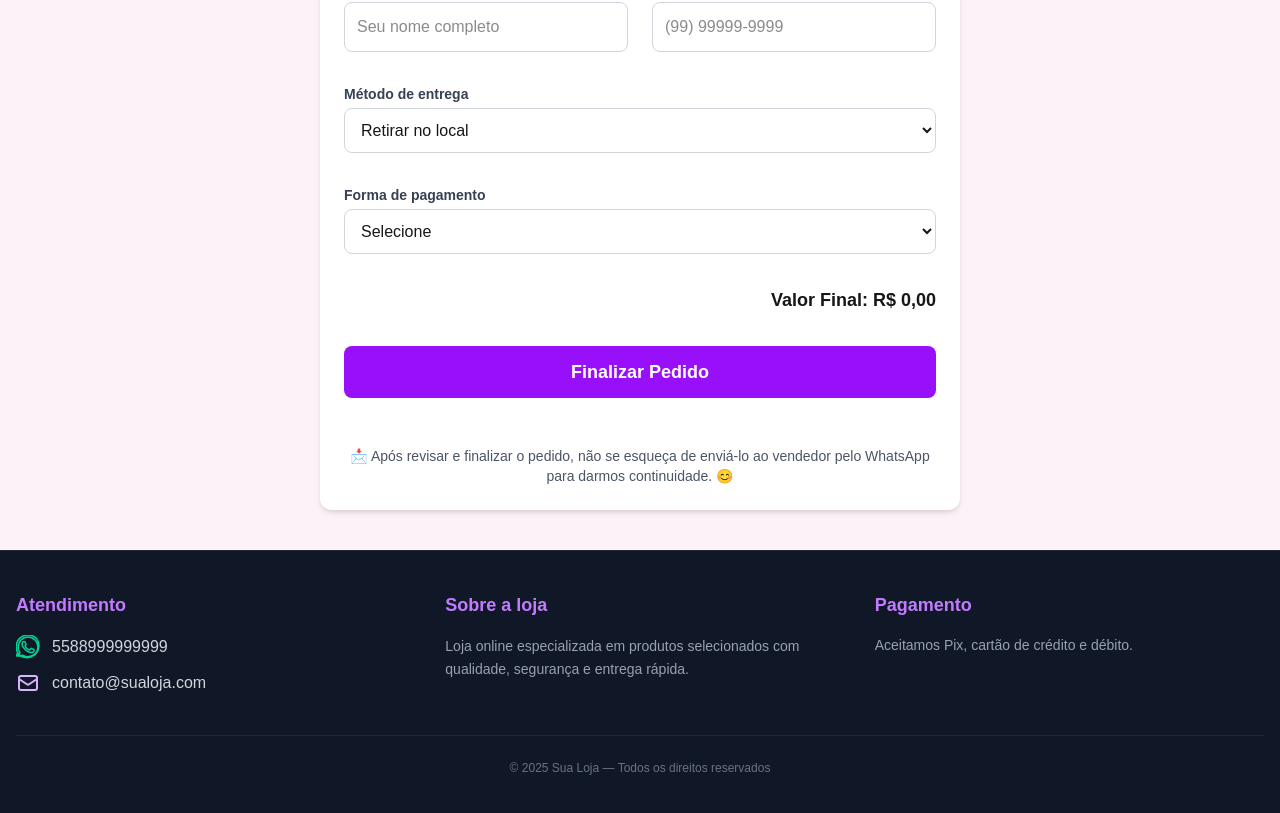
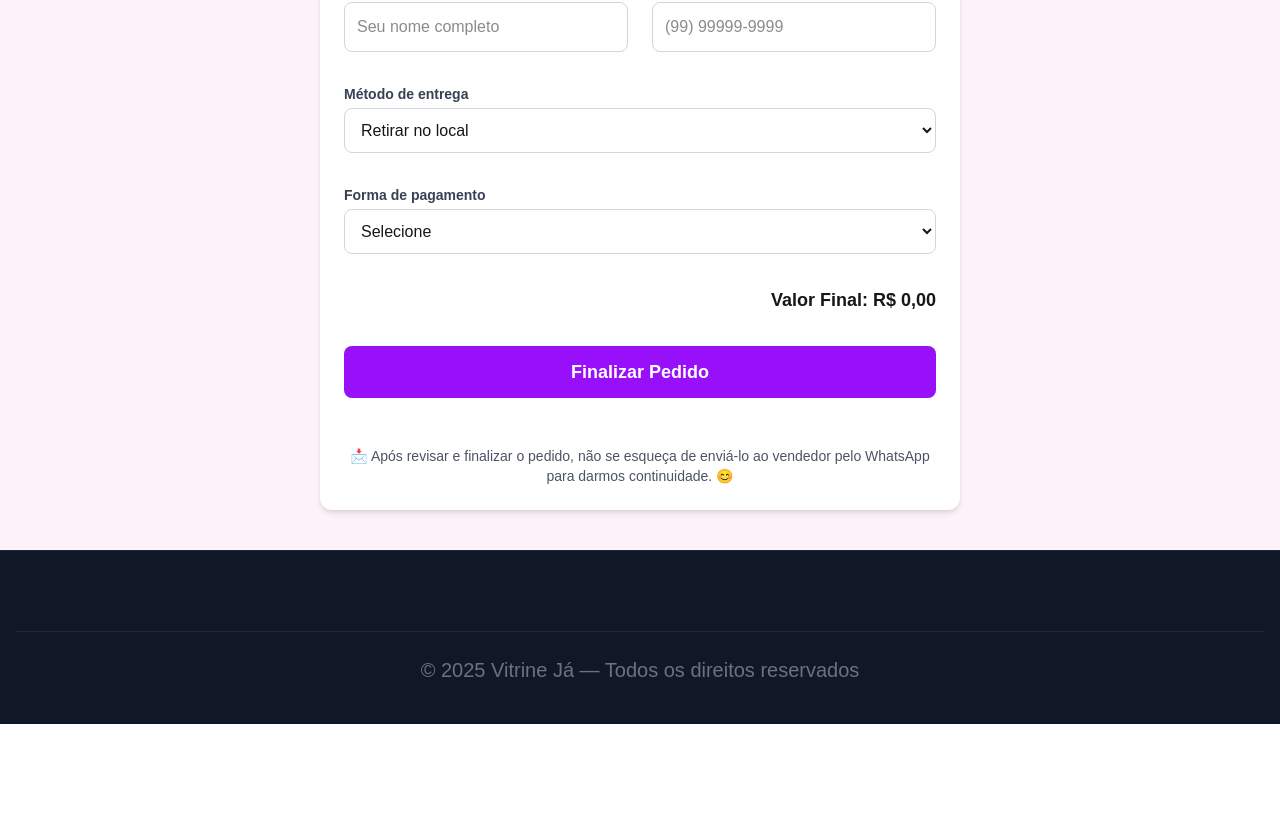
Before and after one commit to Renanlucass/loja-virtual, a Next.js app: page /checkout in a window 1280 px wide. Shown: the part 307-1120 px from the top of the page. After the commit the page ends 1031 px from the top, so only its background shows below. Built offline with nearby package versions, Linux system fonts and the light colour scheme.

Commit message:
Refatorando Design

```diff
--- a/package.json
+++ b/package.json
@@ -1,5 +1,5 @@
 {
-  "name": "deusinha-atelie",
+  "name": "vitrine-ja",
   "version": "0.1.0",
   "private": true,
   "scripts": {
--- a/src/components/Footer.js
+++ b/src/components/Footer.js
@@ -32,64 +32,11 @@ export default function Footer() {
         <footer className="bg-gray-900 text-gray-300 border-t border-gray-800">
             <div className="container mx-auto px-4 py-10">
 
-                <div className="grid grid-cols-1 md:grid-cols-3 gap-10">
+                <div className="grid grid-cols-1 md:grid-cols-3 gap-10"></div>
 
-                    {/* CONTATO */}
-                    <div>
-                        <h3 className="text-lg font-bold text-purple-400 mb-4">
-                            Atendimento
-                        </h3>
 
-                        <ul className="space-y-3">
-
-                            <li className="flex items-center space-x-3">
-                                <a
-                                    href={loja.whatsappLink}
-                                    target="_blank"
-                                    rel="noopener noreferrer"
-                                    className="flex items-center space-x-3 hover:text-white transition"
-                                >
-                                    <WhatsAppIcon />
-                                    <span>{loja.telefone}</span>
-                                </a>
-                            </li>
-
-                            <li className="flex items-center space-x-3">
-                                <MailIcon />
-                                <span>{loja.email}</span>
-                            </li>
-
-                        </ul>
-                    </div>
-
-                    {/* SOBRE */}
-                    <div>
-                        <h3 className="text-lg font-bold text-purple-400 mb-4">
-                            Sobre a loja
-                        </h3>
-
-                        <p className="text-sm leading-relaxed text-gray-400">
-                            Loja online especializada em produtos selecionados com qualidade,
-                            segurança e entrega rápida.
-                        </p>
-                    </div>
-
-                    {/* PAGAMENTO */}
-                    <div>
-                        <h3 className="text-lg font-bold text-purple-400 mb-4">
-                            Pagamento
-                        </h3>
-
-                        <p className="text-sm text-gray-400">
-                            Aceitamos Pix, cartão de crédito e débito.
-                        </p>
-                    </div>
-
-                </div>
-
-                {/* RODAPÉ FINAL */}
-                <div className="mt-10 pt-6 border-t border-gray-800 text-center text-xs text-gray-500">
-                    © {new Date().getFullYear()} Sua Loja — Todos os direitos reservados
+                <div className="mt-10 pt-6 border-t border-gray-800 text-center text-xl text-gray-500">
+                    © {new Date().getFullYear()} Vitrine Já — Todos os direitos reservados
                 </div>
 
             </div>
--- a/src/components/Header.js
+++ b/src/components/Header.js
@@ -47,8 +47,8 @@ export default function Header() {
           <Link href="/" className="flex items-center space-x-3">
             <div className="relative h-16 w-16 flex-shrink-0 bg-white rounded-xl p-1 shadow-sm">
               <Image
-                src="/logo-atelie.jpg"
-                alt="Logo do Ateliê"
+                src="/vitrine-ja.png"
+                alt="Logo da Vitrine"
                 fill
                 sizes="(max-width: 768px) 100vw, 33vw"
                 style={{ objectFit: 'contain' }}
--- a/src/pages/checkout.js
+++ b/src/pages/checkout.js
@@ -21,22 +21,24 @@ export default function CheckoutPage() {
   });
 
   const [totalPedido, setTotalPedido] = useState(subtotal);
-
   const [finalOrderData, setFinalOrderData] = useState(null);
-
   const [isSummaryModalOpen, setIsSummaryModalOpen] = useState(false);
-
   const [isSubmitting, setIsSubmitting] = useState(false);
 
-  const calculateTotalWithFees = (subtotal, pagamento, tipoCartao, parcelas) => {
+  const calculateTotalWithFees = (
+    subtotal,
+    pagamento,
+    tipoCartao,
+    parcelas
+  ) => {
     let total = subtotal;
 
     if (pagamento === 'cartao') {
       if (tipoCartao === 'credito') {
-        if (parcelas === 1) total *= 1.05; // +5%
-        else if (parcelas >= 2 && parcelas <= 3) total *= 1.054; // +5.4%
+        if (parcelas === 1) total *= 1.05;
+        else if (parcelas >= 2 && parcelas <= 3) total *= 1.054;
       } else if (tipoCartao === 'debito') {
-        total *= 1.02; // +2%
+        total *= 1.02;
       }
     }
 
@@ -50,16 +52,23 @@ export default function CheckoutPage() {
       partialFormData.tipoCartao,
       partialFormData.parcelas
     );
+
     setTotalPedido(novoTotal);
   }, [partialFormData, subtotal]);
 
   const handlePartialFormChange = (data) => {
-    setPartialFormData((prev) => ({ ...prev, ...data }));
+    setPartialFormData((prev) => ({
+      ...prev,
+      ...data,
+    }));
   };
 
-  // Ao enviar formulário final, abre modal com resumo
   const handleFormSubmit = (formData, deliveryMethod) => {
-    setFinalOrderData({ formData, deliveryMethod });
+    setFinalOrderData({
+      formData,
+      deliveryMethod,
+    });
+
     setIsSummaryModalOpen(true);
   };
 
@@ -67,17 +76,24 @@ export default function CheckoutPage() {
     if (!finalOrderData) return;
 
     const { formData, deliveryMethod } = finalOrderData;
+
     setIsSubmitting(true);
 
     try {
-      let enderecoCompleto = 'Retirar no local (a combinar com o vendedor)';
+      let enderecoCompleto =
+        'Retirar no local (a combinar com o vendedor)';
+
       if (deliveryMethod === 'entrega') {
         enderecoCompleto = `${formData.rua}, Nº ${formData.numero}, ${formData.bairro}, ${formData.cidade} - ${formData.estado}, CEP: ${formData.cep}`;
       }
 
-      const response = await fetch(`${process.env.NEXT_PUBLIC_API_URL}/pedidos`, {
+      const response = await fetch(
+        `${process.env.NEXT_PUBLIC_API_URL}/pedidos`,
+        {
           method: 'POST',
-        headers: { 'Content-Type': 'application/json' },
+          headers: {
+            'Content-Type': 'application/json',
+          },
           body: JSON.stringify({
             nome_cliente: formData.nome,
             telefone_cliente: formData.telefone,
@@ -90,31 +106,68 @@ export default function CheckoutPage() {
             subtotal,
             total_pedido: totalPedido,
           }),
-      });
+        }
+      );
 
-      if (!response.ok) throw new Error('Falha ao criar o pedido na API.');
+      if (!response.ok) {
+        throw new Error('Falha ao criar o pedido.');
+      }
 
       const novoPedido = await response.json();
 
-      if (clearCart) clearCart();
+      // ==========================
+      // DADOS DO VENDEDOR
+      // ==========================
 
-      const phoneNumber = '5589981016717';
+      const vendedor = cartItems[0]?.vendedor;
+
+      if (!vendedor) {
+        throw new Error('Vendedor não encontrado.');
+      }
+
+      const phoneNumber = vendedor.telefone.replace(/\D/g, '');
+
       const receiptUrl = `${window.location.origin}/pedido/${novoPedido.id}`;
-      const message = `Olá, Deusinha Ateliê! 🛍️\n\nMeu nome é *${formData.nome}* e acabei de finalizar o pedido *#${novoPedido.id}*.\n\nPode ver o resumo completo aqui:\n${receiptUrl}\n\nFico no aguardo das próximas instruções para o pagamento. Obrigado(a)! 😊`;
-      const whatsappUrl = `https://api.whatsapp.com/send?phone=${phoneNumber}&text=${encodeURIComponent(message.trim())}`;
+
+      const message = `
+Olá, ${vendedor.nome}! 🛍️
+
+Meu nome é *${formData.nome}* e acabei de finalizar o pedido *#${novoPedido.id}*.
+
+Você pode visualizar o resumo completo do pedido através do link abaixo:
+
+${receiptUrl}
+
+Fico no aguardo das próximas instruções. Obrigado(a)! 😊
+      `;
+
+      if (clearCart) {
+        clearCart();
+      }
+
+      const whatsappUrl = `https://api.whatsapp.com/send?phone=55${phoneNumber}&text=${encodeURIComponent(
+        message.trim()
+      )}`;
 
       window.open(whatsappUrl, '_blank');
+
       router.push('/');
     } catch (error) {
-      console.error('Erro ao finalizar pedido:', error);
-      alert('Não foi possível finalizar o seu pedido. Tente novamente.');
+      console.error(error);
+
+      alert(
+        'Não foi possível finalizar o pedido. Tente novamente.'
+      );
     } finally {
       setIsSubmitting(false);
     }
   };
 
   const formatPrice = (value) =>
-    value.toLocaleString('pt-BR', { style: 'currency', currency: 'BRL' });
+    value.toLocaleString('pt-BR', {
+      style: 'currency',
+      currency: 'BRL',
+    });
 
   return (
     <>
@@ -131,8 +184,14 @@ export default function CheckoutPage() {
               viewBox="0 0 24 24"
               xmlns="http://www.w3.org/2000/svg"
             >
-              <path strokeLinecap="round" strokeLinejoin="round" strokeWidth="2" d="M10 19l-7-7m0 0l7-7m-7 7h18"></path>
+              <path
+                strokeLinecap="round"
+                strokeLinejoin="round"
+                strokeWidth="2"
+                d="M10 19l-7-7m0 0l7-7m-7 7h18"
+              />
             </svg>
+
             <span>Voltar ao carrinho</span>
           </Link>
         </div>
--- a/src/styles/globals.css
+++ b/src/styles/globals.css
@@ -13,16 +13,8 @@
   --foreground: #171717;
 }
 
-@media (prefers-color-scheme: dark) {
-  :root {
-    --background: #0a0a0a;
-    --foreground: #ededed;
-  }
+body {
+  background: var(--background);
+  color: var(--foreground);
+  font-family: Arial, Helvetica, sans-serif;
 }
-
-body {
-  color: var(--foreground);
-  background: var(--background);
-  font-family: Arial, Helvetica, sans-serif;
-
-}
```
Also changed, not shown: src/components/Slider.js (deleted, +0 -83 lines), src/pages/index.js (+0 -26 lines), public/vitrine-ja.png (added), 1 other file (tests, documents, lock files or other folders). Lines whose indentation alone changed are shown as unchanged.
